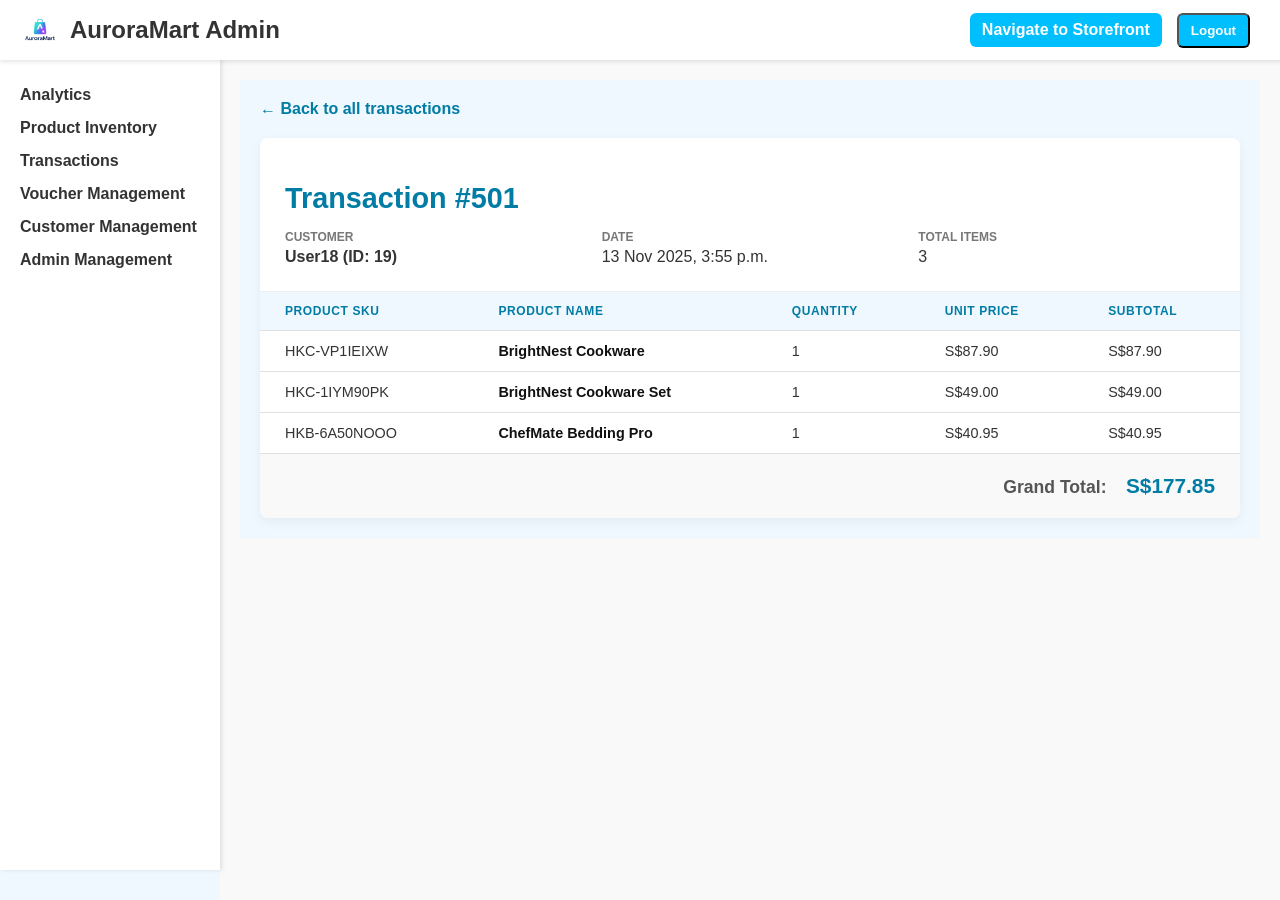
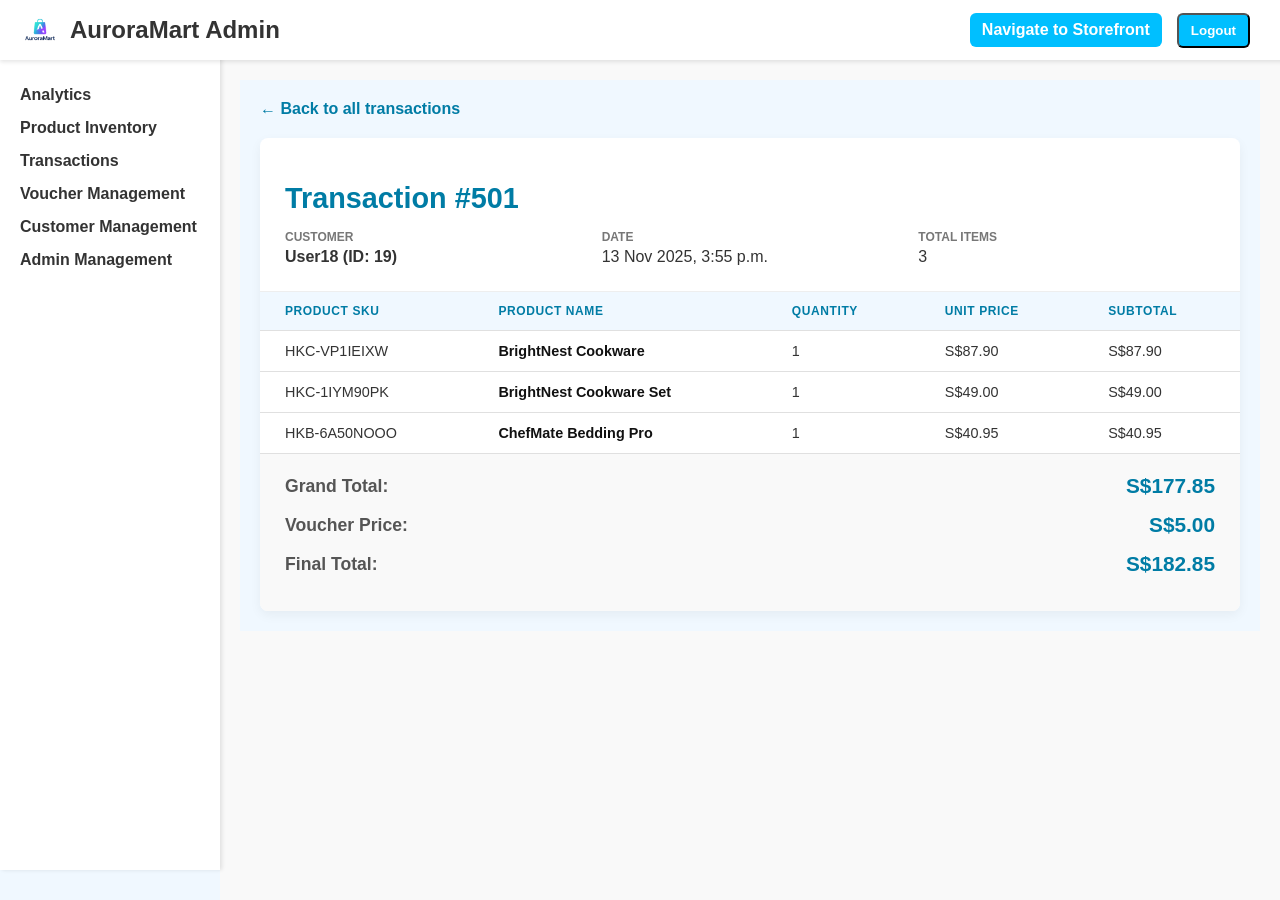
Before and after one commit to sucrameht/aurora-mart, a Django app: page /aurora_admin/transactions/501/ in a window 1280 px wide. Run offline with Django 5.2, Linux system fonts and the light colour scheme; a user stored in the database is signed in; data comes from the database, SQL or seed files in the repository.

Commit message:
Updated details total price views

```diff
--- a/aurora_mart_proj/auroraadmin/static/auroraadmin/css/transaction_detail.css
+++ b/aurora_mart_proj/auroraadmin/static/auroraadmin/css/transaction_detail.css
@@ -105,6 +105,12 @@
     text-align: right;
     background-color: #f9f9f9;
 }
+.total-row {
+    display: flex;
+    justify-content: space-between;
+    align-items: center;
+    margin-bottom: 15px;
+}
 .total-label {
     font-size: 1.1rem;
     font-weight: 600;
@@ -113,6 +119,6 @@
 .total-value {
     font-size: 1.3rem;
     font-weight: 700;
-    color: #007ca5; /* Blue */
+    color: #007ca5;
     margin-left: 15px;
 }
--- a/aurora_mart_proj/auroraadmin/templates/auroraadmin/transaction_detail.html
+++ b/aurora_mart_proj/auroraadmin/templates/auroraadmin/transaction_detail.html
@@ -66,10 +66,19 @@ Transaction {{ transaction.id }}
 
         <!-- Footer with Grand Total -->
         <div class="items-footer">
-            <span class="total-label">Grand Total:</span>
-            <span class="total-value">S${{ transaction.total_spent|floatformat:2 }}</span>
+            <div class="total-row">
+                <span class="total-label">Grand Total:</span>
+                <span class="total-value">S${{ grand_total|floatformat:2 }}</span>
+            </div>
+            <div class="total-row">
+                <span class="total-label">Voucher Price:</span>
+                <span class="total-value">S${{ voucher_value|floatformat:2 }}</span>
+            </div>
+            <div class="total-row">
+                <span class="total-label">Final Total:</span>
+                <span class="total-value">S${{ final_total|floatformat:2 }}</span>
+            </div>
         </div>
-
     </div>
 </div>
 
--- a/aurora_mart_proj/auroraadmin/views.py
+++ b/aurora_mart_proj/auroraadmin/views.py
@@ -416,10 +416,10 @@ class TransactionListView(View):
             queryset = Transactions.objects.filter(status=status).select_related('user').annotate(
                 viewcal_num_of_products=Sum('items__quantity_purchased', default=0),
                 viewcal_total_spent=Sum(
-                    F('items__quantity_purchased') * F('items__product__unit_price'),
+                    F('items__quantity_purchased') * F('items__price_at_purchase'),
                     default=Decimal(0.0),
                     output_field=DecimalField()
-                )
+                ) + F('voucher_value')
             )
 
             if user_id:
@@ -463,6 +463,13 @@ class TransactionDetailView(LoginRequiredMixin, UserPassesTestMixin, DetailView)
     def get_context_data(self, **kwargs):
         context = super().get_context_data(**kwargs)
         context['page_title'] = f'Transaction {self.object.id}'
+
+        grand_total = sum(item.quantity_purchased * item.price_at_purchase for item in self.object.items.all())
+        voucher_value = self.object.voucher_value
+        final_total = grand_total + voucher_value
+        context['grand_total'] = grand_total
+        context['voucher_value'] = voucher_value
+        context['final_total'] = final_total
         return context
 
 @method_decorator(login_required(login_url='/login'), name='dispatch')
@@ -565,10 +572,10 @@ class CustomerListView(View):
         customer_list = customer_list.annotate(
             total_transactions=Count('transactions', distinct=True),
             total_spent=Sum(
-                F('transactions__items__quantity_purchased') * F('transactions__items__product__unit_price'),
+                F('transactions__items__quantity_purchased') * F('transactions__items__price_at_purchase'),
                 default=Decimal('0.0'),
                 output_field=DecimalField()
-            ),
+            ) + Sum('transactions__voucher_value', default=Decimal('0.0'), output_field=DecimalField()),
             last_transaction_date=Max('transactions__transaction_datetime')
         )
 
```
